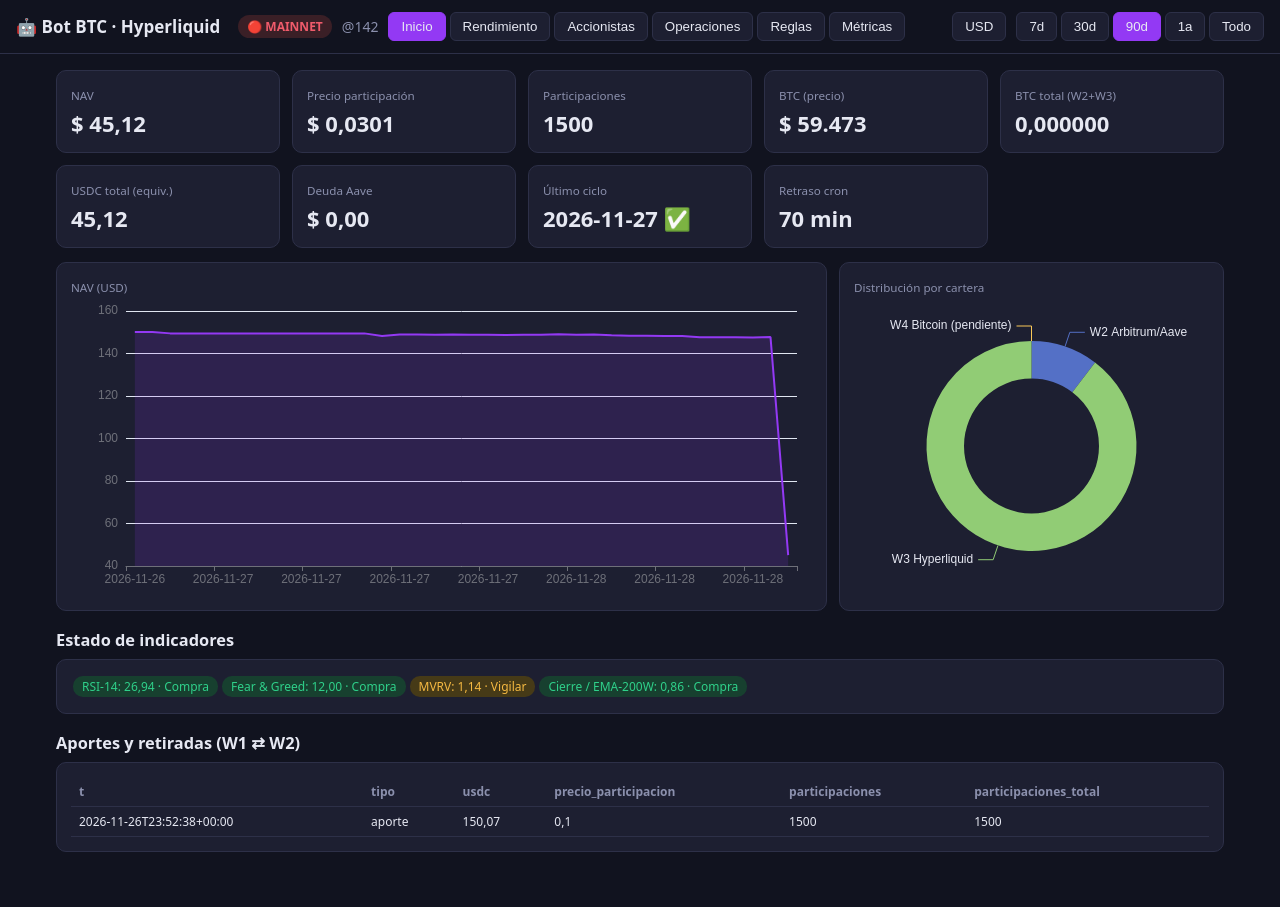
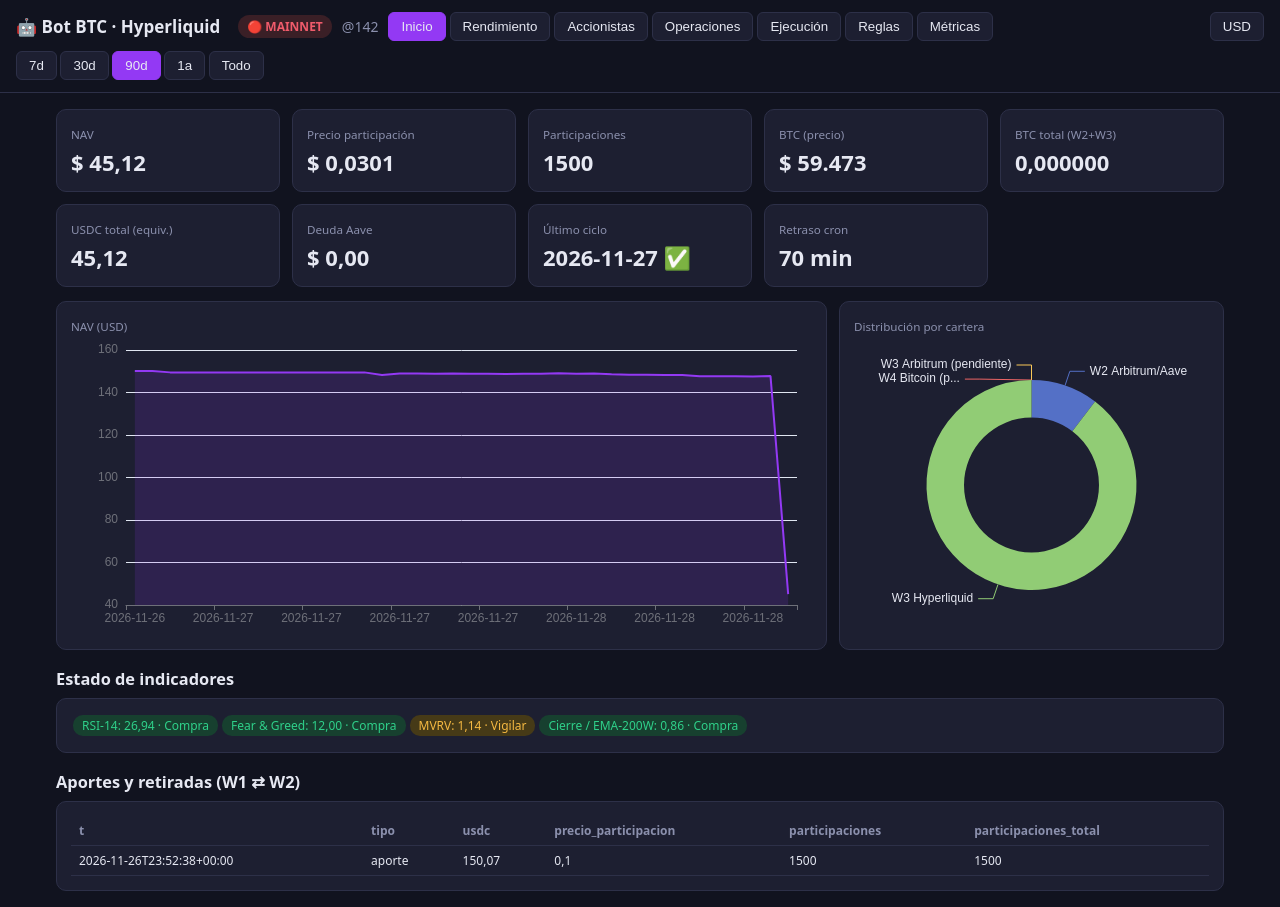
Before and after one commit to gestiondecriptos/dashboard-bot, a plain HTML site: page index.html in a window 1280 px wide. Before the commit the page ends 868 px from the top, so only its background shows below. Drawn offline with nearby package versions, Linux system fonts and the light colour scheme.

Commit message:
Refactor load function and update UI rendering

```diff
--- a/index.html
+++ b/index.html
@@ -43,9 +43,9 @@ const rl=[["B1_RSI+FNG","activada","RSI 24.9 · F&G 11",-17,"filled",""],["B2_RS
 return{demo:1,S,est:{network:"mainnet",pair:"UBTC/USDC",last_cycle:{signal_date:"2026-12-01",cron_delay_min:42,ok:true,n_orders:2},balances:{usdc_free:412.3,base_free:.0061},indicators:ind,last_error:null,updated_utc:new Date().toISOString()},
 ops:[{signal_date:"2026-12-01",rule:"B1_RSI+FNG",side:"BUY",status:"filled",size_usdc:45,qty:.00075,px:60600,avg_px:60010,slippage_vs_ref_hl_pct:.05,fee:3e-7},{signal_date:"2026-12-01",rule:"B4_EMA200W",side:"BUY",status:"resting",size_usdc:31.5,qty:.00053,px:59400,avg_px:"",slippage_vs_ref_hl_pct:"",fee:""}],
 fills:[{signal_date:"2026-12-01",rule:"B1_RSI+FNG",fill_n:1,fill_time_utc:"2026-12-02T00:08:11",qty:.00075,px:60010,fee:3e-7}],rules:rl}}
-async function load(){const S=await get("data/snapshots.csv");if(!S||!S.length){D=demo();return}
+async function load(){const S=await get("data/snapshots.csv");if(!S||!S.length){D=demo();D.daily=[{signal_date:"2026-12-01",run_utc:"2026-12-02T00:49:00+00:00",cron_delay_min:42,n_orders:2,book_spread_pct:.0016,diff_hl_vs_src_pct:-.0053,book_depth_bid_1pct_usdc:514312,book_depth_ask_1pct_usdc:523898}];D.rulesAll=D.rules;return}
 D={S,est:await get("data/bot/estado_bot.json",1)||{},ops:await get("data/bot/historial_operaciones.csv")||[],fills:await get("data/bot/historial_fills.csv")||[],rules:(await get("data/bot/historial_reglas.csv")||[]),flows:await get("data/flujos.csv")||[],acc:await get("data/accionistas.json",1)||{}};
-const l=D.rules.map(r=>r.signal_date).sort().pop();D.rules=D.rules.filter(r=>r.signal_date==l)}
+D.ops=normOps(D.ops);D.daily=await get("data/bot/indicadores_diarios.csv")||[];D.rulesAll=D.rules;const l=D.rules.map(r=>r.signal_date).sort().pop();D.rules=D.rules.filter(r=>r.signal_date==l)}
 function tbl(rows,cols,names,fmt){if(!rows.length)return'<div class="card"><small>Sin datos todavía.</small></div>';
 return`<div class="card sc"><table><tr>${cols.map((c,i)=>`<th>${names?names[i]:c}</th>`).join("")}</tr>${rows.map(r=>`<tr>${cols.map(c=>{const v=r[c];const k=fmt&&fmt[c]?fmt[c](v,r):(c=="status"||c=="decision")&&v?`<span class="chip ${String(v).replace(/ /g,"")}">${v}</span>`:(isNaN(v)||v===""||v==null?(v??""):f(v,6).replace(/,?0+$/,""));return`<td>${k}</td>`}).join("")}</tr>`).join("")}</table></div>`}
 function series(){const m=cur=="USD"?1:0,cut=rng?Date.now()-rng*864e5:0;return D.S.filter(s=>+new Date(s.t)>=cut&&+s.share_px>0).map(s=>[s.t,cur=="USD"?+s.nav_usd:+s.nav_usd/+s.btc_px,+s.share_px])}
@@ -55,15 +55,19 @@ const ind=Object.entries(e.indicators||{}).map(([n,v])=>`<span class="chip ${v.e
 $("#main").innerHTML=({Inicio:`<div class="grid">${cards.map(c=>`<div class="card"><small>${c[0]}</small><div class="big">${c[1]}</div></div>`).join("")}</div>
 <div class="row"><div class="card"><small>NAV (${cur})</small><div id="c1" class="ch"></div></div><div class="card"><small>Distribución por cartera</small><div id="c2" class="ch"></div></div></div>
 <h3>Estado de indicadores</h3><div class="card">${ind||"<small>Sin datos</small>"}</div><h3>Aportes y retiradas (W1 ⇄ W2)</h3>${tbl((D.flows||[]).slice().reverse(),["t","tipo","usdc","precio_participacion","participaciones","participaciones_total"])}${e.last_error?`<h3>⚠️ Último error</h3><div class="card">${e.last_error.utc} · ${e.last_error.type}: ${e.last_error.msg}</div>`:""}`,
-Operaciones:`<h3>Órdenes</h3>${tbl(D.ops,["signal_date","rule","side","status","size_usdc","qty","px","avg_px","slippage_vs_ref_hl_pct","fee"],["Fecha","Regla","Tipo","Estado","USDC","BTC","Precio","Precio Medio","Slippage","Comisión"])}<h3>Ejecuciones (fills)</h3>${tbl(D.fills,["signal_date","rule","fill_n","fill_time_utc","qty","px","fee"])}<p><small>CSV completos en <a style="color:#9339f4" href="data/bot/">/data/bot/</a></small></p>`,
-Rendimiento:rend(),Accionistas:accT(),Reglas:`<h3>Reglas · último día evaluado</h3>${tbl(D.rules,["rule","status","detail","dist_pct","decision","reason","cooldown_rest_d"],["Regla","Estado","Detalle","Distancia %","Decisión","Motivo","Cooldown (d)"],RF)}`,
+Operaciones:`<h3>Órdenes</h3>${tbl(D.ops,["signal_date","rule","side","status","size_usdc","qty","px","avg_px","slippage_vs_ref_hl_pct","fee"],["Fecha","Regla","Tipo","Estado","USDC","BTC","Precio","Precio Medio","Slippage","Comisión"],{rule:(v,r)=>esc(v)+(r.recovery=="True"?" ↻":"")})}<h3>Ejecuciones (fills)</h3>${tbl(D.fills,["signal_date","rule","fill_n","fill_time_utc","qty","px","fee"])}<p><small>CSV completos en <a style="color:#9339f4" href="data/bot/">/data/bot/</a></small></p>`,
+Rendimiento:rend(),Accionistas:accT(),Ejecución:ejec(),Reglas:`<h3>Reglas · último día evaluado</h3>${tbl(D.rules,["rule","status","desc","detail","dist_pct","decision","reason","cooldown_rest_d"],["Regla","Estado","Condición","Valor actual","Distancia %","Decisión","Motivo","Cooldown (d)"],RF)}<p><small>Distancia %: lo que le falta al indicador, en % del umbral, para cumplir la regla. Positivo = aún no; negativo = ya cumplida.</small></p>`,
 "Métricas":`<iframe src="${CFG.METRICAS_URL}"></iframe>`})[tab];
 if(tab=="Inicio"){const c1=echarts.init($("#c1"));c1.setOption({grid:{left:55,right:15,top:15,bottom:30},xAxis:{type:"category",data:ser.map(s=>s[0].slice(0,10))},yAxis:{type:"value",scale:true},tooltip:{trigger:"axis"},series:[{type:"line",data:ser.map(s=>s[1]),showSymbol:false,color:"#9339f4",areaStyle:{opacity:.15}}]});
-const c2=echarts.init($("#c2")),v=[["W2 Arbitrum/Aave",L.w2_usd],["W3 Hyperliquid",L.w3_usd],["W4 Bitcoin",L.w4_usd]];c2.setOption({tooltip:{},series:[{type:"pie",radius:["45%","70%"],label:{color:"#e6e8f2"},data:v.map(a=>({name:a[0]+(a[1]===""||a[1]==null?" (pendiente)":""),value:+a[1]||0}))}]});charts=[c1,c2]}if(tab=="Rendimiento")chartR();if(tab=="Accionistas")chartA()}
+const c2=echarts.init($("#c2")),v=[["W2 Arbitrum/Aave",L.w2_usd],["W3 Hyperliquid",L.w3_usd],["W3 Arbitrum",L.w3_arb_usd],["W4 Bitcoin",L.w4_usd]];c2.setOption({tooltip:{},series:[{type:"pie",radius:["45%","70%"],label:{color:"#e6e8f2"},data:v.map(a=>({name:a[0]+(a[1]===""||a[1]==null?" (pendiente)":""),value:+a[1]||0}))}]});charts=[c1,c2]}if(tab=="Rendimiento")chartR();if(tab=="Accionistas")chartA();if(tab=="Ejecución")chartE()}
 
-const esc=s=>String(s).replace(/[&<>\"]/g,c=>({"&":"&amp;","<":"&lt;",">":"&gt;",'"':"&quot;"}[c])),
-num=t=>String(t).replace(/-?\d+\.\d+/g,m=>(+m).toLocaleString("es-ES",{maximumFractionDigits:2})),
-RF={detail:v=>v?esc(num(v)):"",dist_pct:v=>v===""||v==null||isNaN(v)?"":f(v,1)+" %",reason:v=>{if(!v)return"";const t=num(v);return`<span title="${esc(t)}">${esc(t.length>60?t.slice(0,57)+"…":t)}</span>`}};
+const esc=s=>String(s).replace(/[&<>"]/g,c=>({"&":"&amp;","<":"&lt;",">":"&gt;",'"':"&quot;"}[c])),
+clean=t=>String(t).replace(/0x[0-9a-fA-F]{40}/g,"0x…"),
+num=t=>t.replace(/\d+(?:\.\d+)?/g,m=>(+m).toLocaleString("es-ES",{maximumFractionDigits:2})),
+why=v=>{let t=clean(v);const m=t.match(/'response':\s*'([^']*)'/);if(m)t=m[1];if(/wallet/i.test(t)&&/not exist/i.test(t))t="API wallet no autorizada";return num(t)},
+RF={desc:v=>esc(v||""),detail:v=>v?esc(num(String(v).replace(/\s*\([<>≥≤][^)]*\)/g,""))):"",dist_pct:v=>v===""||v==null||isNaN(v)?"":f(v,1)+" %",
+reason:v=>{if(!v)return"";const t=why(v);return`<span title="${esc(clean(v))}">${esc(t.length>60?t.slice(0,57)+"…":t)}</span>`}},
+normOps=o=>o.map(x=>{const q=+(x.notified_qty||x.filled_qty)||0;return{...x,filled_qty:q,avg_px:x.avg_px||(q&&+x.notional_usdc?+x.notional_usdc/q:""),fee:x.fee_usdc??x.fee??""}});
 const mean=v=>v.reduce((p,c)=>p+c,0)/v.length,sd=v=>{const m=mean(v);return Math.sqrt(v.reduce((p,c)=>p+(c-m)**2,0)/(v.length-1))};
 function daily(){const m={};D.S.forEach(s=>m[s.t.slice(0,10)]=s);return Object.values(m)}
 function stats(){const d=daily().filter(s=>+s.share_px>0);if(d.length<31)return null;const r=[],a=[];
@@ -84,11 +88,26 @@ function rend(){const s=stats(),d=dca(),x=dist();return`<div class="grid">${cd("
 <h3>Comparativa con DCA simple (cada aporte comprado en BTC el día del aporte)</h3><div class="grid">${cd("NAV actual","$ "+f(d&&d.nav))}${cd("DCA de referencia","$ "+f(d&&d.val))}${cd("Diferencia",d?pc(d.nav/d.val-1):"–")}${cd("Coste medio compras bot",x.cm?"$ "+f(x.cm,0):"–")}</div>
 <h3>Días entre operaciones</h3><div class="card">Entre compras: media ${f(x.mb)} d · Entre ventas: media ${f(x.ms)} d · 1ª compra→1ª venta, 2ª→2ª…: ${x.pr.length?x.pr.map(v=>f(v,1)).join(" · ")+" d":"–"}</div>`}
 function accT(){return`<div class="row"><div>${tbl(holders(),["alias","participaciones","%","valor_usd","aportado_neto_usd","rentabilidad_pct"])}</div><div class="card"><div id="c4" class="ch"></div></div></div>`}
+
+function ejec(){const dl=D.daily||[],L=dl[dl.length-1]||{},e=D.est||{},k=e.last_cycle||{},o=D.ops||[],ok=o.filter(x=>x.status!="error"),fl=o.filter(x=>x.filled_qty>0),st={};o.forEach(x=>st[x.status]=(st[x.status]||0)+1);
+const exp=new Date(Date.now()-864e5).toISOString().slice(0,10),late=L.signal_date<exp&&Date.now()>Date.parse(exp)+864e5+108e5,chk=e.last_fills_check_utc?(Date.now()-Date.parse(e.last_fills_check_utc))/36e5:null,
+sl=fl.map(x=>+x.slippage_vs_ref_hl_pct).filter(x=>!isNaN(x)),fee=fl.reduce((p,x)=>p+(+x.fee||0),0),act={},dly=dl.map(x=>+x.cron_delay_min).filter(x=>!isNaN(x));
+(D.rulesAll||[]).forEach(r=>{if(r.status=="activada")act[r.signal_date]=(act[r.signal_date]||0)+1});
+const al=[late?`⚠️ Falta el ciclo del ${exp}`:"",chk>6?`⚠️ Fills sin comprobar desde hace ${f(chk,1)} h`:"",...(k.warnings||[]).map(w=>"⚠️ "+w)].filter(Boolean),
+er=e.last_error?`${e.last_error.utc} · ${e.last_error.where||""} · ${e.last_error.type}: ${why(e.last_error.msg)}`:"Sin errores";
+const rows=dl.slice().reverse().map(x=>({a:x.signal_date,b:(x.run_utc||"").replace("T"," ").slice(0,16),c:x.cron_delay_min,d:x.n_orders,e:act[x.signal_date]||0}));
+return`<div class="grid">${cd("Spread libro",L.book_spread_pct?f(L.book_spread_pct,4)+" %":"–")}${cd("Profundidad ±1 % (compra / venta)",L.book_depth_bid_1pct_usdc?"$ "+f(L.book_depth_bid_1pct_usdc,0)+" / "+f(L.book_depth_ask_1pct_usdc,0):"–")}${cd("HL vs fuente (cierre)",L.diff_hl_vs_src_pct?f(L.diff_hl_vs_src_pct,4)+" %":"–")}${cd("Retraso cron (último / medio)",dly.length?f(dly[dly.length-1],0)+" / "+f(mean(dly),0)+" min":"–")}
+${cd("Órdenes llenadas",ok.length?f(fl.length/ok.length*100,0)+" % ("+fl.length+"/"+ok.length+")":"–")}${cd("Slippage medio vs ref. HL",sl.length?f(mean(sl),3)+" %":"–")}${cd("Comisiones (USDC)",fl.length?f(fee,4):"–")}${cd("Órdenes abiertas",e.open_orders??st.resting??0)}${cd("Última comprobación de fills",chk==null?"–":"hace "+f(chk,1)+" h")}</div>
+<div class="card">Órdenes por estado: ${Object.entries(st).map(([a,b])=>`<span class="chip ${a}">${a}: ${b}</span>`).join("")||"–"}<br>${al.join("<br>")}${al.length?"<br>":""}Último error: ${esc(er)}</div>
+<div class="row"><div class="card"><small>Spread del libro y diferencia HL vs fuente (%)</small><div id="c5" class="ch"></div></div><div class="card"><small>Retraso del cron vs 00:07 UTC (min)</small><div id="c6" class="ch"></div></div></div>
+<h3>Ciclos diarios</h3>${tbl(rows,["a","b","c","d","e"],["Fecha señal","Ejecución (UTC)","Retraso (min)","Órdenes","Reglas activadas"])}`}
+function chartE(){const dl=D.daily||[],x=dl.map(s=>s.signal_date),mk=(id,o)=>{const c=echarts.init($(id));c.setOption({grid:{left:50,right:15,top:30,bottom:30},tooltip:{trigger:"axis"},legend:{textStyle:{color:"#8b90ad"}},xAxis:{type:"category",data:x},yAxis:{type:"value",scale:true},...o});return c};
+charts=[mk("#c5",{series:[["Spread libro %","book_spread_pct","#2fd08a"],["HL vs fuente %","diff_hl_vs_src_pct","#f5b942"]].map(a=>({name:a[0],type:"line",symbolSize:8,color:a[2],data:dl.map(s=>s[a[1]]===""?null:+s[a[1]])}))}),mk("#c6",{series:[{name:"Retraso cron (min)",type:"bar",color:"#9339f4",data:dl.map(s=>+s.cron_delay_min)}]})]}
 function chartR(){const cut=rng?Date.now()-rng*864e5:0,d=daily().filter(s=>+s.share_px>0&&+new Date(s.t)>=cut);if(!d.length)return;const b=d[0],c=echarts.init($("#c3"));
 c.setOption({legend:{textStyle:{color:"#8b90ad"}},grid:{left:50,right:15,top:30,bottom:30},tooltip:{trigger:"axis"},xAxis:{type:"category",data:d.map(s=>s.t.slice(0,10))},yAxis:{type:"value",scale:true},
 series:[["Participación","share_px","#9339f4"],["BTC","btc_px","#f5b942"]].map(a=>({name:a[0],type:"line",showSymbol:false,color:a[2],data:d.map(s=>+(s[a[1]]/b[a[1]]*100).toFixed(2))}))});charts=[c]}
 function chartA(){const c=echarts.init($("#c4"));c.setOption({tooltip:{},series:[{type:"pie",radius:["45%","70%"],label:{color:"#e6e8f2"},data:holders().filter(h=>h.participaciones>0).map(h=>({name:h.alias,value:h.participaciones}))}]});charts=[c]}
-function shell(){$("#tabs").innerHTML=["Inicio","Rendimiento","Accionistas","Operaciones","Reglas","Métricas"].map(t=>`<button class="${t==tab?"on":""}" onclick="tab='${t}';shell();draw()">${t}</button>`).join("");
+function shell(){$("#tabs").innerHTML=["Inicio","Rendimiento","Accionistas","Operaciones","Ejecución","Reglas","Métricas"].map(t=>`<button class="${t==tab?"on":""}" onclick="tab='${t}';shell();draw()">${t}</button>`).join("");
 $("#rng").innerHTML=[[7,"7d"],[30,"30d"],[90,"90d"],[365,"1a"],[0,"Todo"]].map(a=>`<button class="${a[0]==rng?"on":""}" onclick="rng=${a[0]};shell();draw()">${a[1]}</button>`).join(" ")}
 $("#cur").onclick=()=>{cur=cur=="USD"?"BTC":"USD";$("#cur").textContent=cur;draw()};
 load().then(()=>{const e=D.est||{},m=!e.network||e.network=="mainnet";$("#net").className="badge "+(m?"net-m":"net-t");$("#net").textContent=m?"🔴 MAINNET":"🧪 "+e.network.toUpperCase();$("#pair").textContent=e.pair||(e.network?"":"· bot sin datos publicados (testnet)");if(D.demo)$("#demo").classList.remove("hide");shell();draw()});
```
